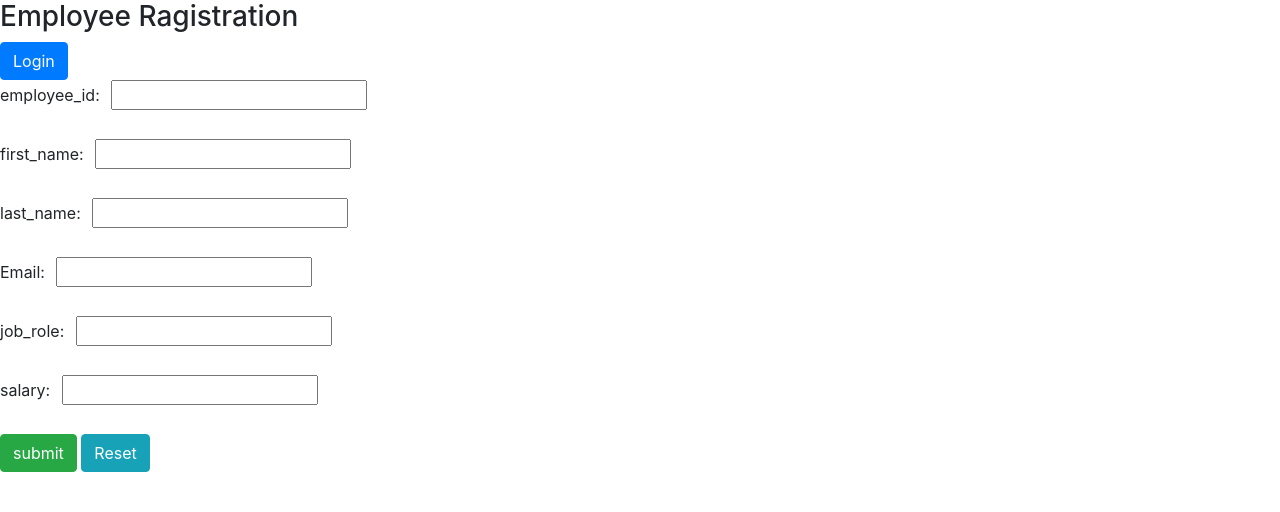
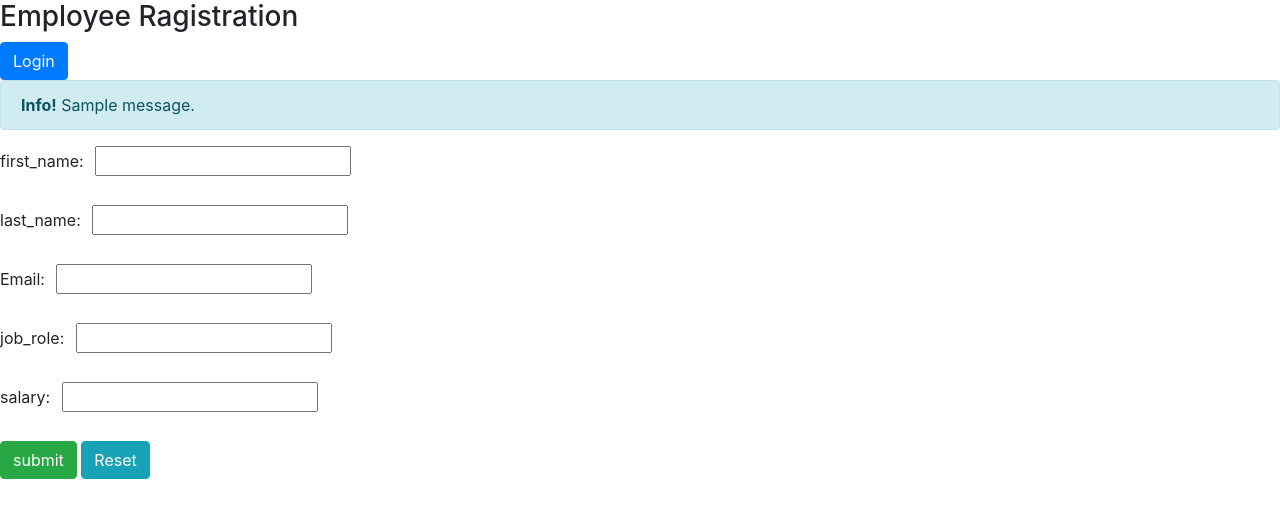
Before and after one commit to kishan-lnxct/django_authentication, a Django app: page / in a window 1280 px wide. Shown: the top 512 px of the page. Run offline with Django 4.2, Linux system fonts and the light colour scheme; tables that the repository leaves empty hold one stand-in row (values such as "Sample post"); one stand-in notice (Sample message) is shown.

Commit message:
show user_name in dashboard and give autoincreement

```diff
--- a/crud_app/models.py
+++ b/crud_app/models.py
@@ -2,7 +2,8 @@ from django.db import models
 
 # Create your models here.
 class Employee(models.Model):
-    employee_id = models.IntegerField(primary_key=True)
+    # employee_id = models.IntegerField(primary_key=True)
+    employee_id = models.AutoField(primary_key=True)
     first_name = models.CharField(max_length=50)
     last_name = models.CharField(max_length=50)
     email = models.EmailField(max_length=50 ,default="")
--- a/crud_app/templates/crud_app/index.html
+++ b/crud_app/templates/crud_app/index.html
@@ -10,10 +10,18 @@
 {% block content %}
     <script src="{% static '/js/index.js' %}" type="text/javascript"></script>
     <h3>Employee Ragistration</h3> <a href="{% url 'login' %}" class="btn btn-primary"> Login </a>
+    <br>
+
+    {% for message in messages %}
+    <div class="alert alert-info">
+      <strong>Info!</strong> {{ message }}.
+    </div>
+    {% endfor %}
+
     <form action="" method="post">
         {% csrf_token %}
 
-        <label style="padding-right: 7px"> employee_id: </label> <input type="number" name="employee_id" id="emp-id" required> <br><br>
+        {% comment %} <label style="padding-right: 7px"> employee_id: </label> <input type="number" name="employee_id" id="emp-id" required> <br><br> {% endcomment %}
         <label style="padding-right: 7px"> first_name: </label>  <input type="text" name="first_name" id="first-name"> <br><br>
         <label style="padding-right: 7px"> last_name: </label>   <input type="text" name="last_name" id="last-name"> <br><br>
         <label style="padding-right: 7px"> Email: </label>   <input type="email" name="email" id="email" required> <br><br>
--- a/crud_app/templates/crud_app/show_data.html
+++ b/crud_app/templates/crud_app/show_data.html
@@ -5,7 +5,10 @@
 {% endblock title %}
 
 {% block content %}
-    <h3>Employee Information</h3>
+    <div>
+        <h3>Employee Information</h3>
+        <h4 style="text-align: right;">Hello, {{ profile_name }}</h4>
+    </div>
     <a href={% url 'home' %} style="text-decoration: none;" class="btn btn-outline-primary">Add Data</a>
     <a href={% url 'logout' %} style="text-decoration: none;" class="btn btn-outline-primary">logout</a>
     <table class="table table-striped mt-3">
--- a/crud_app/views.py
+++ b/crud_app/views.py
@@ -5,6 +5,8 @@ from django.contrib.auth import logout as emp_logout
 from django.contrib.auth.models import User
 from django.contrib.auth.decorators import login_required
 from django.contrib.auth import authenticate, login
+from django.conf import settings
+from django.db.models import F
 from django.shortcuts import redirect, render
 from django.core.mail import send_mail
 from django.db.models import Q
@@ -14,16 +16,23 @@ import random
 # Create your views here.
 def index(request):
     if request.method == "POST":
-        employee_id = request.POST['employee_id']
+        # employee_id = request.POST['employee_id']
         first_name = request.POST['first_name']
         last_name = request.POST['last_name']
         email = request.POST['email']
         job_role = request.POST['job_role']
         salary = request.POST['salary']
 
-        new_employee = Employee.objects.create(employee_id=employee_id, first_name=first_name, last_name=last_name, email=email, job_role=job_role, salary=salary)
-        new_employee.save()
-        return redirect('/login/')
+        user_exist_check = Employee.objects.filter(Q(first_name=first_name) & Q(last_name=last_name)).exists()
+
+        if not user_exist_check:
+            new_employee = Employee.objects.create(first_name=first_name, last_name=last_name, email=email, job_role=job_role, salary=salary)
+            new_employee.save()
+            return redirect('/login/')
+        else:
+            messages.warning(request, "User Alredy Exist")
+            return redirect('home')
+
     else:
         return render(request, 'crud_app/index.html')
 
@@ -31,9 +40,14 @@ def index(request):
 def show(request):
     if login_check(request):
         employee_data = Employee.objects.all()
+        first_name = request.session['first_name']
+        last_name = request.session['last_name']
+
+        profile_name = f"{first_name} {last_name}"
 
         return render(request, 'crud_app/show_data.html',{
-            "employee_data": employee_data
+            "employee_data": employee_data,
+            "profile_name": profile_name
         })
 
     else:
@@ -43,6 +57,14 @@ def show(request):
 def delete_data(request, emp_id):
     delete_employee = Employee.objects.get(employee_id=emp_id)
     delete_employee.delete()
+
+    count = Employee.objects.count()
+    update_id_test = Employee.objects.all().filter(employee_id=emp_id)[1:]
+    print(update_id_test)
+
+    update_id = Employee.objects.all()
+    if count > 1:
+        update_id.update(employee_id=F('employee_id') - 1)
     return redirect('/show/')
 
 
@@ -66,18 +88,25 @@ def edit_data(request, emp_id):
 
 def login_view(request):
     if request.method == "POST":
-        email = request.POST['email']
+        user_email = request.POST['email']
 
-        employee_login = Employee.objects.filter(email=email).exists()
+        employee_login = Employee.objects.get(email=user_email)
+        first_name = employee_login.first_name
+        last_name = employee_login.last_name
+
         if employee_login:
             otp_genrate = random.randint(1111,9999)
+
             subject = 'OTP Verification'
             message = f"Your Otp Is: {otp_genrate}"
-            email_from = 'kishanlnxct@gmail.com'
-            recipient_list = [email]
+            email_from = settings.EMAIL_HOST_USER
+            recipient_list = [user_email]
             send_mail( subject, message, email_from, recipient_list )
-            request.session['user_email'] = email
+
+            request.session['user_email'] = user_email
             request.session['otp_email'] = otp_genrate
+            request.session['first_name'] = first_name
+            request.session['last_name'] = last_name
 
             return redirect('otp_verify')
 
@@ -104,6 +133,8 @@ def logout_view(request):
     try:
         del request.session['user_email']
         del request.session['otp_email']
+        del request.session['first_name']
+        del request.session['last_name']
     except:
         print("Delete session error")
     messages.info(request, "Logged out successfully!")
```
